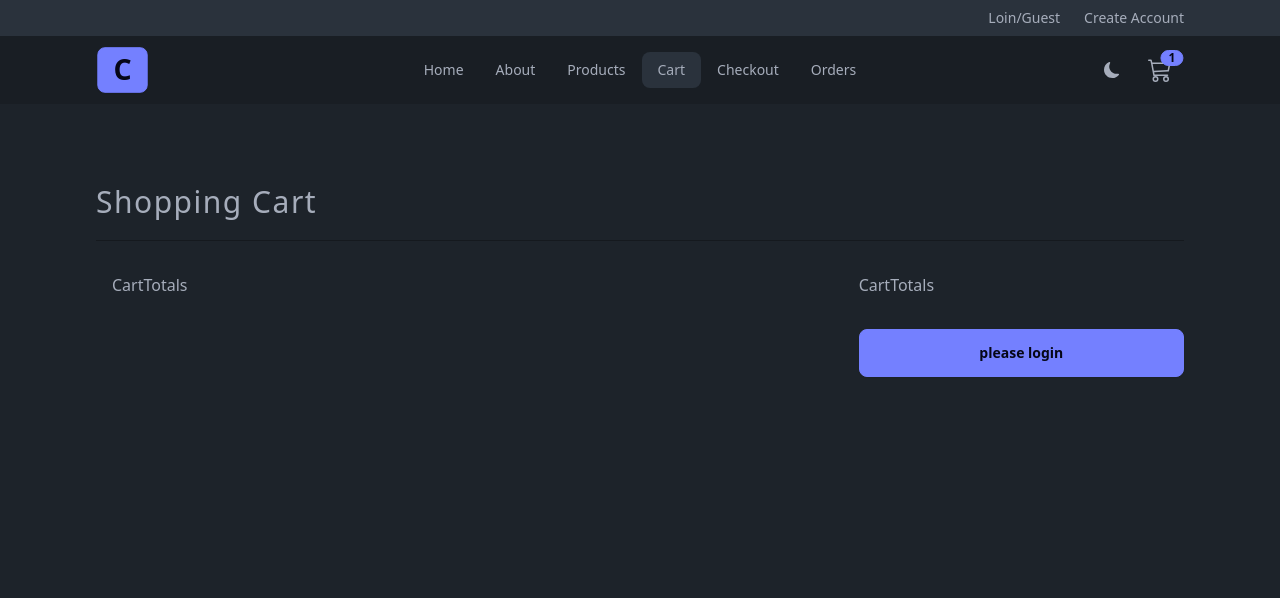
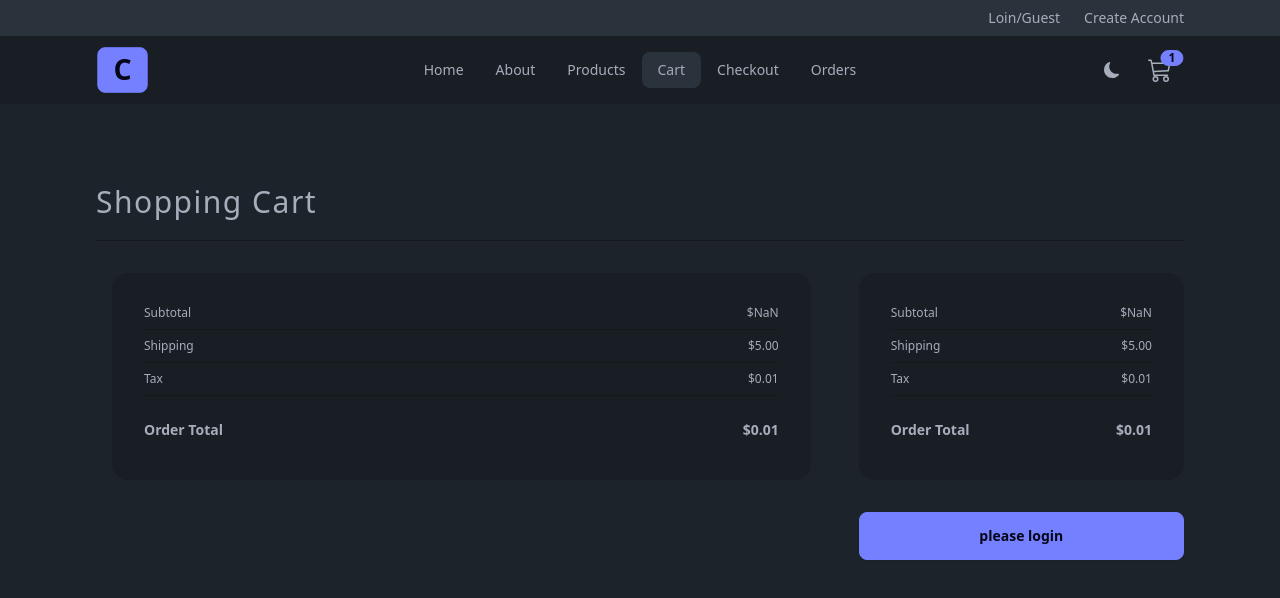
Before and after one commit to chanawit-k/comfy-store, a React (Vite) app: page /cart in a window 1280 px wide. Shown: the top 598 px of the page. Built offline with nearby package versions, Linux system fonts and the light colour scheme.

Commit message:
- add carttotal

```diff
--- a/src/components/CartTotals.jsx
+++ b/src/components/CartTotals.jsx
@@ -1,7 +1,36 @@
 import React from 'react'
-
+import { useSelector } from 'react-redux'
+import { formatPrice } from '../utils'
 const CartTotals = () => {
-  return <div>CartTotals</div>
+  const { cartTotal, shipping, tax, orderTotal } = useSelector(
+    (store) => store.cart
+  )
+  return (
+    <div className="card bg-base-200">
+      <div className="card-body">
+        {/* SUBTOTAL */}
+        <p className="flex justify-between text-xs border-b border-base-300 pb-2">
+          <span>Subtotal</span>
+          <span className="font-medium">{formatPrice(cartTotal)}</span>
+        </p>
+        {/* SHIPPING */}
+        <p className="flex justify-between text-xs border-b border-base-300 pb-2">
+          <span>Shipping</span>
+          <span className="font-medium">{formatPrice(shipping)}</span>
+        </p>
+        {/* Tax */}
+        <p className="flex justify-between text-xs border-b border-base-300 pb-2">
+          <span>Tax</span>
+          <span className="font-medium">{formatPrice(tax)}</span>
+        </p>
+        {/* Total */}
+        <p className="mt-4 flex justify-between text-sm  pb-2">
+          <span className="font-bold">Order Total</span>
+          <span className="font-bold">{formatPrice(orderTotal)}</span>
+        </p>
+      </div>
+    </div>
+  )
 }
 
 export default CartTotals
```
